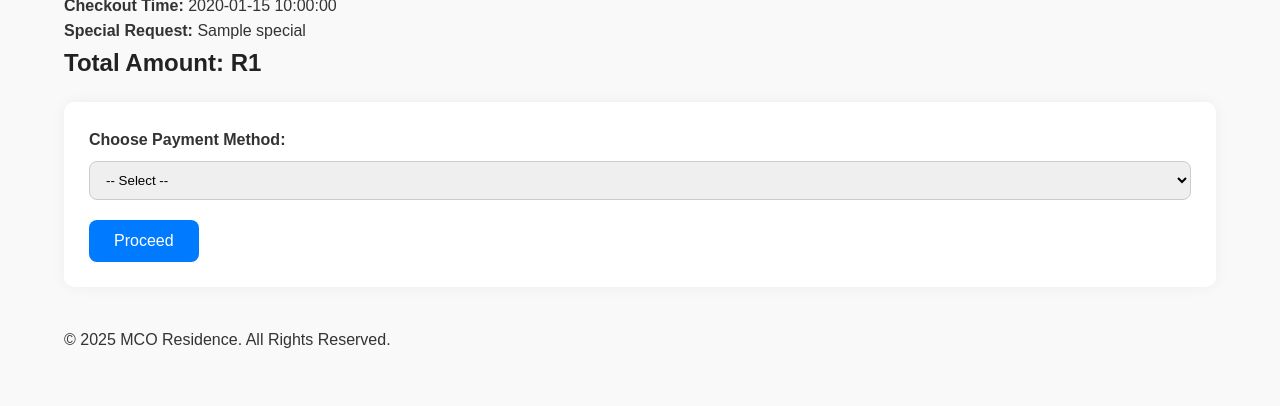
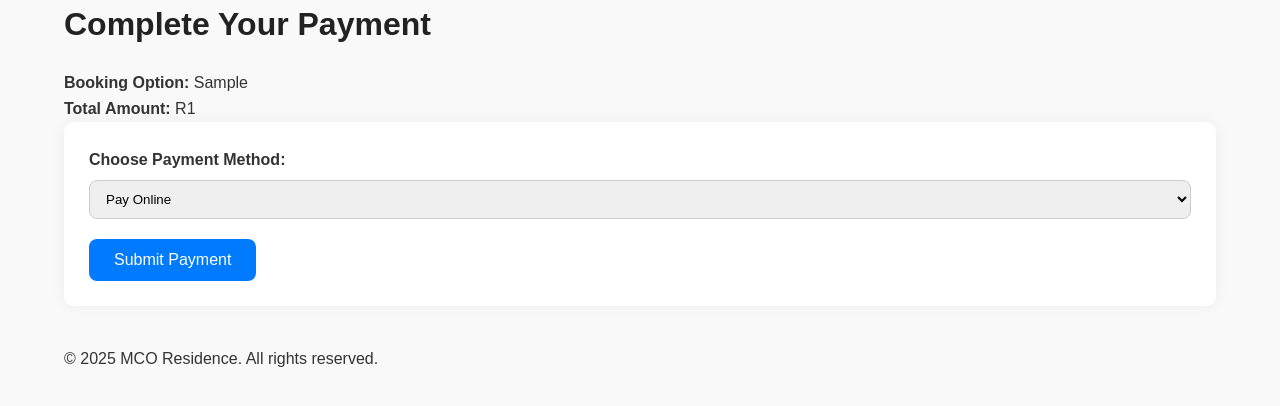
Before and after one commit to TtBuoyPta97/MCO-RESIDENCE, a Flask app: template templates/payment.html in a window 1280 px wide. Shown: the part 394-800 px from the top of the page. Run offline with Flask 3, Linux system fonts and the light colour scheme; the template is opened without the code that fills it: most values are stand-ins (such as "Sample title", 1, 10 or a date in 2020).

Commit message:
Update payment.html

```diff
--- a/templates/payment.html
+++ b/templates/payment.html
@@ -2,93 +2,65 @@
 <html lang="en">
 <head>
     <meta charset="UTF-8">
-    <title>Payment - MCO Residence</title>
+    <meta name="viewport" content="width=device-width, initial-scale=1.0">
+    <title>Payment | MCO Residence</title>
     <link rel="stylesheet" href="{{ url_for('static', filename='styleii.css') }}">
 </head>
 <body>
 
-    <!-- Header -->
-    <header>
+    <!-- Navbar -->
+    <nav class="navbar">
         <div class="container">
             <img src="{{ url_for('static', filename='mco landscape.jpeg') }}" alt="MCO Residence Logo" class="logo">
+            <div class="nav-links">
+                <a href="{{ url_for('index') }}">Home</a>
+                <a href="{{ url_for('booking') }}">Booking</a>
+            </div>
         </div>
-    </header>
+    </nav>
 
     <!-- Main Content -->
     <main class="container">
-        <h1>Payment Summary</h1>
+        <h1>Complete Your Payment</h1>
 
-        <div class="card">
-            <p><strong>Name:</strong> {{ booking.name }}</p>
-            <p><strong>Email:</strong> {{ booking.email }}</p>
-            <p><strong>Phone:</strong> {{ booking.phone }}</p>
-            <p><strong>Booking Option:</strong> {{ booking.booking_option_display }}</p>
-            <p><strong>Check-in:</strong> {{ booking.checkin_date }} at {{ booking.checkin_time }}</p>
+        <p><strong>Booking Option:</strong> {{ booking.booking_option_display }}</p>
+        <p><strong>Total Amount:</strong> R{{ booking.total_amount }}</p>
 
-            {% if booking.booking_option == 'night' %}
-            <p><strong>Checkout:</strong> Next Day before 11:00 AM</p>
-            {% else %}
-            <p><strong>Checkout Time:</strong> {{ booking.checkout_time }}</p>
-            {% endif %}
-
-            {% if booking.pickup == 'yes' %}
-            <p><strong>Pickup Location:</strong> {{ booking.pickup_location }}</p>
-            {% endif %}
-
-            {% if booking.special %}
-            <p><strong>Special Request:</strong> {{ booking.special }}</p>
-            {% endif %}
-
-            <h2>Total Amount: R{{ booking.total_amount }}</h2>
-        </div>
-
-        <form action="{{ url_for('payment') }}" method="post" enctype="multipart/form-data" class="payment-form">
-
+        <form method="POST" enctype="multipart/form-data">
             <label for="payment_method">Choose Payment Method:</label>
-            <select name="payment_method" id="payment_method" required onchange="toggleManualPayment()">
-                <option value="">-- Select --</option>
-                <option value="online">Online Payment (PayFast)</option>
-                <option value="manual">Manual Payment (Bank Transfer)</option>
+            <select id="payment_method" name="payment_method" required>
+                <option value="online">Pay Online</option>
+                <option value="manual">Pay via Bank Transfer (Upload Proof)</option>
             </select>
 
-            <div id="manual_payment_details" style="display: none; margin-top: 20px;">
-                <h3>Bank Details:</h3>
-                <p><strong>Bank:</strong> Standard Bank</p>
-                <p><strong>Account Name:</strong> Amangcikwa Holdings PTY Ltd.</p>
-                <p><strong>Account Number:</strong> 10233031039</p>
-                <p><strong>Branch Code:</strong> (if needed) - 051001</p>
-
-                <label for="proof" style="margin-top: 15px;">Upload Proof of Payment:</label>
-                <input type="file" name="proof" id="proof" accept="image/*,application/pdf" required>
-
-                <div class="confirm-checkbox">
-                    <input type="checkbox" id="confirm_manual" required>
-                    <label for="confirm_manual">I confirm I have made the manual payment.</label>
-                </div>
+            <div id="proof_upload" style="display:none; margin-top: 20px;">
+                <label for="proof">Upload Payment Proof:</label>
+                <input type="file" id="proof" name="proof">
             </div>
 
-            <button type="submit" class="btn">Proceed</button>
+            <button type="submit" class="btn">Submit Payment</button>
         </form>
+
+        <script>
+            const paymentMethod = document.getElementById('payment_method');
+            const proofUpload = document.getElementById('proof_upload');
+
+            paymentMethod.addEventListener('change', function() {
+                if (this.value === 'manual') {
+                    proofUpload.style.display = 'block';
+                } else {
+                    proofUpload.style.display = 'none';
+                }
+            });
+        </script>
     </main>
 
     <!-- Footer -->
     <footer>
         <div class="container">
-            <p>&copy; 2025 MCO Residence. All Rights Reserved.</p>
+            <p>&copy; 2025 MCO Residence. All rights reserved.</p>
         </div>
     </footer>
 
-    <script>
-        function toggleManualPayment() {
-            var paymentMethod = document.getElementById('payment_method').value;
-            var manualSection = document.getElementById('manual_payment_details');
-            if (paymentMethod === 'manual') {
-                manualSection.style.display = 'block';
-            } else {
-                manualSection.style.display = 'none';
-            }
-        }
-    </script>
-
 </body>
 </html>
```
